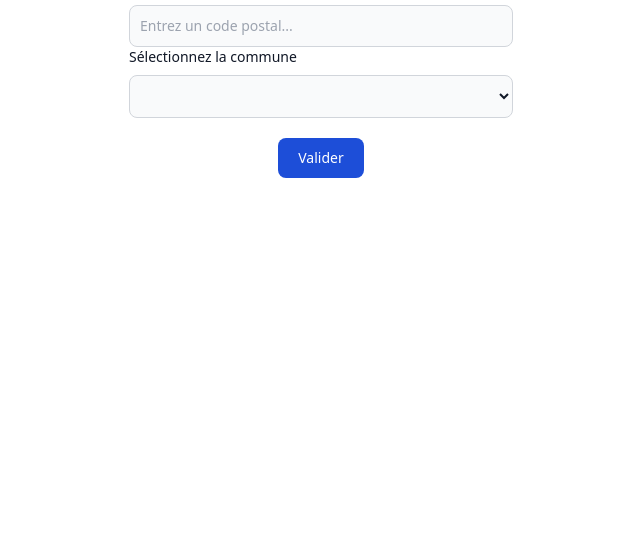
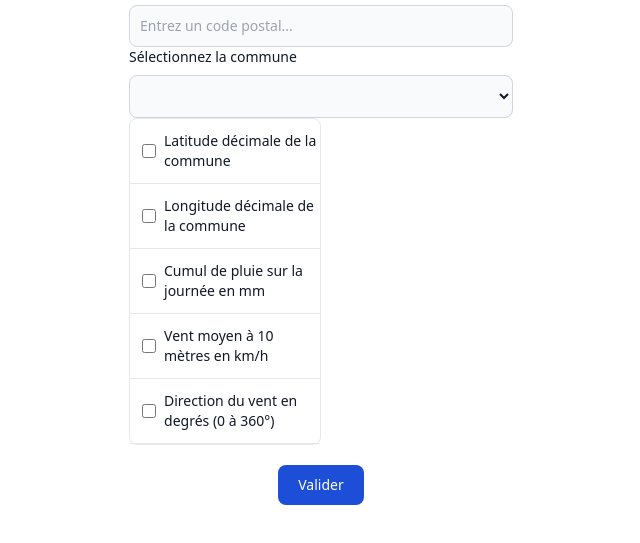
Before and after one commit to alix73509/Instant-weather, a plain HTML site: page index.html in a window 1280 px wide. Shown: the part 63-606 px from the top of the page, without its empty margins (319-959 px from the left). Drawn offline with nearby package versions, Linux system fonts and the light colour scheme.

Commit message:
checkboxV2

```diff
--- a/index.html
+++ b/index.html
@@ -15,6 +15,7 @@
 
         <section id="cityForm">
             <form id="cityForm_form" class="max-w-sm mx-auto" action="dummy">
+              <!-- Choix du code postal -->
               <label for="code-postal" class="bg-gray-50 block mb-2 text-sm font-medium text-gray-900 dark:text-white"></label>
               <input
                 type="text"
@@ -22,6 +23,7 @@
                 class="bg-gray-50 border border-gray-300 text-gray-900 text-sm rounded-lg focus:ring-blue-500 focus:border-blue-500 block w-full p-2.5 dark:bg-gray-700 dark:border-gray-600 dark:placeholder-gray-400 dark:text-white dark:focus:ring-blue-500 dark:focus:border-blue-500"
                 placeholder="Entrez un code postal..."
               />
+              <!-- Choix de la commune -->
               <label class="block mb-2 text-sm font-medium text-gray-900 dark:text-white"
                 for="communeSelect"
                 class="sr-only"
@@ -29,7 +31,41 @@
                 >Sélectionnez la commune</label
               >
               <select id="communeSelect" class="bg-gray-50 border border-gray-300 text-gray-900 text-sm rounded-lg focus:ring-blue-500 focus:border-blue-500 block w-full p-2.5 dark:bg-gray-700 dark:border-gray-600 dark:placeholder-gray-400 dark:text-white dark:focus:ring-blue-500 dark:focus:border-blue-500"></select>
+              <!-- Checkbox pour les infos supplémentaires pour la V2 -->
+              <ul class="w-48 text-sm font-medium text-gray-900 bg-white border border-gray-200 rounded-lg dark:bg-gray-700 dark:border-gray-600 dark:text-white">
+                <li class="w-full border-b border-gray-200 rounded-t-lg dark:border-gray-600">
+                    <div class="flex items-center ps-3">
+                        <input id="vue-checkbox" type="checkbox" value="" class="w-4 h-4 text-blue-600 bg-gray-100 border-gray-300 rounded focus:ring-blue-500 dark:focus:ring-blue-600 dark:ring-offset-gray-700 dark:focus:ring-offset-gray-700 focus:ring-2 dark:bg-gray-600 dark:border-gray-500">
+                        <label for="vue-checkbox" class="w-full py-3 ms-2 text-sm font-medium text-gray-900 dark:text-gray-300">Latitude décimale de la commune</label>
+                    </div>
+                </li>
+                <li class="w-full border-b border-gray-200 rounded-t-lg dark:border-gray-600">
+                    <div class="flex items-center ps-3">
+                        <input id="react-checkbox" type="checkbox" value="" class="w-4 h-4 text-blue-600 bg-gray-100 border-gray-300 rounded focus:ring-blue-500 dark:focus:ring-blue-600 dark:ring-offset-gray-700 dark:focus:ring-offset-gray-700 focus:ring-2 dark:bg-gray-600 dark:border-gray-500">
+                        <label for="react-checkbox" class="w-full py-3 ms-2 text-sm font-medium text-gray-900 dark:text-gray-300">Longitude décimale de la commune</label>
+                    </div>
+                </li>
+                <li class="w-full border-b border-gray-200 rounded-t-lg dark:border-gray-600">
+                    <div class="flex items-center ps-3">
+                        <input id="angular-checkbox" type="checkbox" value="" class="w-4 h-4 text-blue-600 bg-gray-100 border-gray-300 rounded focus:ring-blue-500 dark:focus:ring-blue-600 dark:ring-offset-gray-700 dark:focus:ring-offset-gray-700 focus:ring-2 dark:bg-gray-600 dark:border-gray-500">
+                        <label for="angular-checkbox" class="w-full py-3 ms-2 text-sm font-medium text-gray-900 dark:text-gray-300">Cumul de pluie sur la journée en mm</label>
+                    </div>
+                </li>
+                <li class="w-full border-b border-gray-200 rounded-t-lg dark:border-gray-600">
+                    <div class="flex items-center ps-3">
+                        <input id="laravel-checkbox" type="checkbox" value="" class="w-4 h-4 text-blue-600 bg-gray-100 border-gray-300 rounded focus:ring-blue-500 dark:focus:ring-blue-600 dark:ring-offset-gray-700 dark:focus:ring-offset-gray-700 focus:ring-2 dark:bg-gray-600 dark:border-gray-500">
+                        <label for="laravel-checkbox" class="w-full py-3 ms-2 text-sm font-medium text-gray-900 dark:text-gray-300">Vent moyen à 10 mètres en km/h</label>
+                    </div>
+                </li>
+                <li class="w-full border-b border-gray-200 rounded-t-lg dark:border-gray-600">
+                  <div class="flex items-center ps-3">
+                      <input id="laravel-checkbox" type="checkbox" value="" class="w-4 h-4 text-blue-600 bg-gray-100 border-gray-300 rounded focus:ring-blue-500 dark:focus:ring-blue-600 dark:ring-offset-gray-700 dark:focus:ring-offset-gray-700 focus:ring-2 dark:bg-gray-600 dark:border-gray-500">
+                      <label for="laravel-checkbox" class="w-full py-3 ms-2 text-sm font-medium text-gray-900 dark:text-gray-300">Direction du vent en degrés (0 à 360°)</label>
+                  </div>
+              </li>
+            </ul>
             </form>
+            <!-- Bouton de validation pour lancer la recherche -->
             <button id="validationButton" class="mt-5 text-white bg-blue-700 hover:bg-blue-800 focus:ring-4 focus:outline-none focus:ring-blue-300 font-medium rounded-lg text-sm w-full sm:w-auto px-5 py-2.5 text-center dark:bg-blue-600 dark:hover:bg-blue-700 dark:focus:ring-blue-800 block mx-auto">Valider</button>
           </section>
         <section id="weatherInformation">
```
